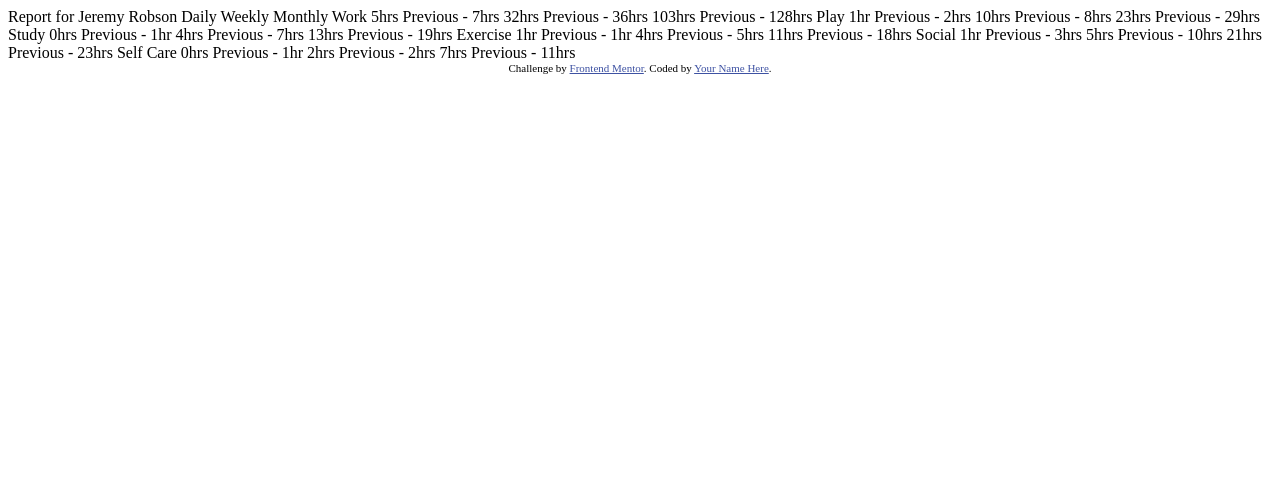
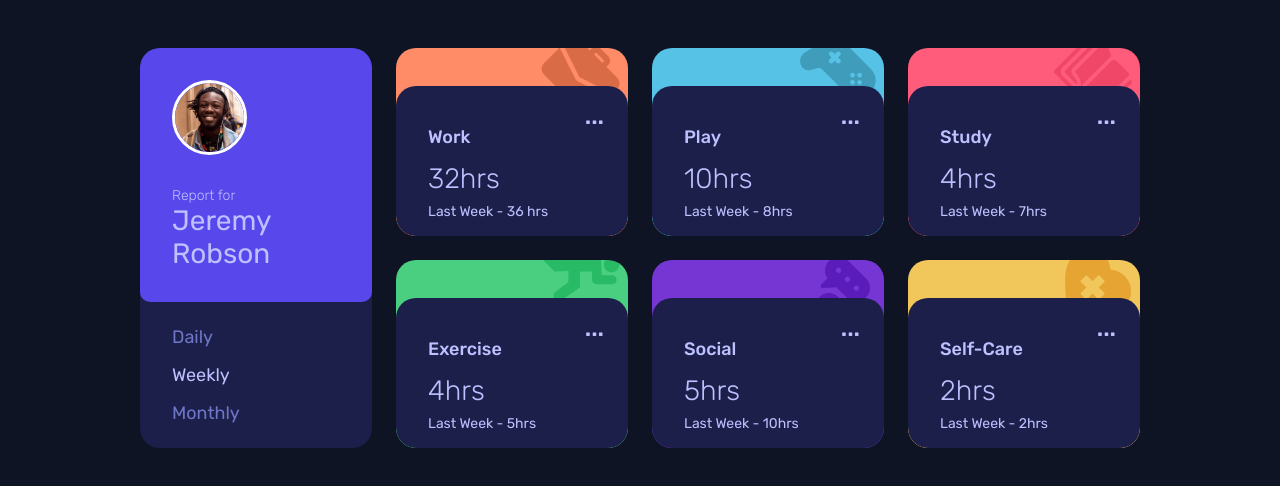
Before and after one commit to SaloRB/frontend-mentor-time-tracking-dashboard, a plain HTML site: page index.html in a window 1280 px wide. Drawn offline with Linux system fonts and the light colour scheme.

Commit message:
Finished

```diff
--- a/index.html
+++ b/index.html
@@ -1,80 +1,115 @@
 <!DOCTYPE html>
 <html lang="en">
-<head>
-  <meta charset="UTF-8">
-  <meta name="viewport" content="width=device-width, initial-scale=1.0"> <!-- displays site properly based on user's device -->
+  <head>
+    <meta charset="UTF-8" />
+    <meta name="viewport" content="width=device-width, initial-scale=1.0" />
+    <link
+      rel="icon"
+      type="image/png"
+      sizes="32x32"
+      href="./images/favicon-32x32.png"
+    />
+    <link rel="stylesheet" href="style.css" />
+    <script src="script.js" defer></script>
+    <title>Time tracking dashboard</title>
+  </head>
+  <body>
+    <main>
+      <div class="head-card">
+        <div class="profile">
+          <img src="./images/image-jeremy.png" alt="profile" />
+          <h1>Report for <span>Jeremy Robson</span></h1>
+        </div>
+        <div class="filter">
+          <a id="daily" href="#">Daily</a>
+          <a id="weekly" class="active" href="#">Weekly</a>
+          <a id="monthly" href="#">Monthly</a>
+        </div>
+      </div>
 
-  <link rel="icon" type="image/png" sizes="32x32" href="./images/favicon-32x32.png">
+      <div class="card work">
+        <div class="data">
+          <div class="left">
+            <h2>Work</h2>
+            <h3><span id="workCurrent"></span>hrs</h3>
+          </div>
 
-  <title>Frontend Mentor | Time tracking dashboard</title>
+          <div class="right">
+            <a href="#">...</a>
+            <p>Last Week - <span id="workPrevious"></span> hrs</p>
+          </div>
+        </div>
+      </div>
 
-  <!-- Feel free to remove these styles or customise in your own stylesheet 👍 -->
-  <style>
-    .attribution { font-size: 11px; text-align: center; }
-    .attribution a { color: hsl(228, 45%, 44%); }
-  </style>
-</head>
-<body>
+      <div class="card play">
+        <div class="data">
+          <div class="left">
+            <h2>Play</h2>
+            <h3><span id="playCurrent"></span>hrs</h3>
+          </div>
 
-  Report for
-  Jeremy Robson
+          <div class="right">
+            <a href="#">...</a>
+            <p>Last Week - <span id="playPrevious"></span>hrs</p>
+          </div>
+        </div>
+      </div>
 
-  Daily
-  Weekly
-  Monthly
+      <div class="card study">
+        <div class="data">
+          <div class="left">
+            <h2>Study</h2>
+            <h3><span id="studyCurrent"></span>hrs</h3>
+          </div>
 
-  Work
-  5hrs <!-- daily -->
-  Previous - 7hrs <!-- daily -->
-  32hrs <!-- weekly -->
-  Previous - 36hrs <!-- weekly -->
-  103hrs <!-- monthly -->
-  Previous - 128hrs <!-- monthly -->
+          <div class="right">
+            <a href="#">...</a>
+            <p>Last Week - <span id="studyPrevious"></span>hrs</p>
+          </div>
+        </div>
+      </div>
 
-  Play
-  1hr <!-- daily -->
-  Previous - 2hrs <!-- daily -->
-  10hrs <!-- weekly -->
-  Previous - 8hrs <!-- weekly -->
-  23hrs <!-- monthly -->
-  Previous - 29hrs <!-- monthly -->
+      <div class="card exercise">
+        <div class="data">
+          <div class="left">
+            <h2>Exercise</h2>
+            <h3><span id="exerciseCurrent"></span>hrs</h3>
+          </div>
 
-  Study
-  0hrs <!-- daily -->
-  Previous - 1hr <!-- daily -->
-  4hrs <!-- weekly -->
-  Previous - 7hrs <!-- weekly -->
-  13hrs <!-- monthly -->
-  Previous - 19hrs <!-- monthly -->
+          <div class="right">
+            <a href="#">...</a>
+            <p>Last Week - <span id="exercisePrevious"></span>hrs</p>
+          </div>
+        </div>
+      </div>
 
-  Exercise
-  1hr <!-- daily -->
-  Previous - 1hr <!-- daily -->
-  4hrs <!-- weekly -->
-  Previous - 5hrs <!-- weekly -->
-  11hrs <!-- monthly -->
-  Previous - 18hrs <!-- monthly -->
+      <div class="card social">
+        <div class="data">
+          <div class="left">
+            <h2>Social</h2>
+            <h3><span id="socialCurrent"></span>hrs</h3>
+          </div>
 
-  Social
-  1hr <!-- daily -->
-  Previous - 3hrs <!-- daily -->
-  5hrs <!-- weekly -->
-  Previous - 10hrs <!-- weekly -->
-  21hrs <!-- monthly -->
-  Previous - 23hrs <!-- monthly -->
+          <div class="right">
+            <a href="#">...</a>
+            <p>Last Week - <span id="socialPrevious"></span>hrs</p>
+          </div>
+        </div>
+      </div>
 
-  Self Care
-  0hrs <!-- daily -->
-  Previous - 1hr <!-- daily -->
-  2hrs <!-- weekly -->
-  Previous - 2hrs <!-- weekly -->
-  7hrs <!-- monthly -->
-  Previous - 11hrs <!-- monthly -->
+      <div class="card self-care">
+        <div class="data">
+          <div class="left">
+            <h2>Self-Care</h2>
+            <h3><span id="selfCareCurrent"></span>hrs</h3>
+          </div>
 
-
-  <div class="attribution">
-    Challenge by <a href="https://www.frontendmentor.io?ref=challenge" target="_blank">Frontend Mentor</a>.
-    Coded by <a href="#">Your Name Here</a>.
-  </div>
-</body>
+          <div class="right">
+            <a href="#">...</a>
+            <p>Last Week - <span id="selfCarePrevious"></span>hrs</p>
+          </div>
+        </div>
+      </div>
+    </main>
+  </body>
 </html>
--- /dev/null
+++ b/script.js
@@ -0,0 +1,211 @@
+const daily = document.getElementById('daily')
+const weekly = document.getElementById('weekly')
+const monthly = document.getElementById('monthly')
+
+const workCurrent = document.getElementById('workCurrent')
+const workPrevious = document.getElementById('workPrevious')
+
+const playCurrent = document.getElementById('playCurrent')
+const playPrevious = document.getElementById('playPrevious')
+
+const studyCurrent = document.getElementById('studyCurrent')
+const studyPrevious = document.getElementById('studyPrevious')
+
+const exerciseCurrent = document.getElementById('exerciseCurrent')
+const exercisePrevious = document.getElementById('exercisePrevious')
+
+const socialCurrent = document.getElementById('socialCurrent')
+const socialPrevious = document.getElementById('socialPrevious')
+
+const selfCareCurrent = document.getElementById('selfCareCurrent')
+const selfCarePrevious = document.getElementById('selfCarePrevious')
+
+const data = [
+  {
+    title: 'Work',
+    timeframes: {
+      daily: {
+        current: 5,
+        previous: 7,
+      },
+      weekly: {
+        current: 32,
+        previous: 36,
+      },
+      monthly: {
+        current: 103,
+        previous: 128,
+      },
+    },
+  },
+  {
+    title: 'Play',
+    timeframes: {
+      daily: {
+        current: 1,
+        previous: 2,
+      },
+      weekly: {
+        current: 10,
+        previous: 8,
+      },
+      monthly: {
+        current: 23,
+        previous: 29,
+      },
+    },
+  },
+  {
+    title: 'Study',
+    timeframes: {
+      daily: {
+        current: 0,
+        previous: 1,
+      },
+      weekly: {
+        current: 4,
+        previous: 7,
+      },
+      monthly: {
+        current: 13,
+        previous: 19,
+      },
+    },
+  },
+  {
+    title: 'Exercise',
+    timeframes: {
+      daily: {
+        current: 1,
+        previous: 1,
+      },
+      weekly: {
+        current: 4,
+        previous: 5,
+      },
+      monthly: {
+        current: 11,
+        previous: 18,
+      },
+    },
+  },
+  {
+    title: 'Social',
+    timeframes: {
+      daily: {
+        current: 1,
+        previous: 3,
+      },
+      weekly: {
+        current: 5,
+        previous: 10,
+      },
+      monthly: {
+        current: 21,
+        previous: 23,
+      },
+    },
+  },
+  {
+    title: 'Self Care',
+    timeframes: {
+      daily: {
+        current: 0,
+        previous: 1,
+      },
+      weekly: {
+        current: 2,
+        previous: 2,
+      },
+      monthly: {
+        current: 7,
+        previous: 11,
+      },
+    },
+  },
+]
+
+daily.addEventListener('click', () => {
+  daily.classList.add('active')
+  weekly.classList.remove('active')
+  monthly.classList.remove('active')
+  getData()
+})
+
+weekly.addEventListener('click', () => {
+  daily.classList.remove('active')
+  weekly.classList.add('active')
+  monthly.classList.remove('active')
+  getData()
+})
+
+monthly.addEventListener('click', () => {
+  daily.classList.remove('active')
+  weekly.classList.remove('active')
+  monthly.classList.add('active')
+  getData()
+})
+
+function getData() {
+  if (daily.classList.contains('active')) {
+    workCurrent.innerText = data[0].timeframes.daily.current
+    workPrevious.innerText = data[0].timeframes.daily.previous
+
+    playCurrent.innerText = data[1].timeframes.daily.current
+    playPrevious.innerText = data[1].timeframes.daily.previous
+
+    studyCurrent.innerText = data[2].timeframes.daily.current
+    studyPrevious.innerText = data[2].timeframes.daily.previous
+
+    exerciseCurrent.innerText = data[3].timeframes.daily.current
+    exercisePrevious.innerText = data[3].timeframes.daily.previous
+
+    socialCurrent.innerText = data[4].timeframes.daily.current
+    socialPrevious.innerText = data[4].timeframes.daily.previous
+
+    selfCareCurrent.innerText = data[5].timeframes.daily.current
+    selfCarePrevious.innerText = data[5].timeframes.daily.previous
+  }
+
+  if (weekly.classList.contains('active')) {
+    workCurrent.innerText = data[0].timeframes.weekly.current
+    workPrevious.innerText = data[0].timeframes.weekly.previous
+
+    playCurrent.innerText = data[1].timeframes.weekly.current
+    playPrevious.innerText = data[1].timeframes.weekly.previous
+
+    studyCurrent.innerText = data[2].timeframes.weekly.current
+    studyPrevious.innerText = data[2].timeframes.weekly.previous
+
+    exerciseCurrent.innerText = data[3].timeframes.weekly.current
+    exercisePrevious.innerText = data[3].timeframes.weekly.previous
+
+    socialCurrent.innerText = data[4].timeframes.weekly.current
+    socialPrevious.innerText = data[4].timeframes.weekly.previous
+
+    selfCareCurrent.innerText = data[5].timeframes.weekly.current
+    selfCarePrevious.innerText = data[5].timeframes.weekly.previous
+  }
+
+  if (monthly.classList.contains('active')) {
+    workCurrent.innerText = data[0].timeframes.monthly.current
+    workPrevious.innerText = data[0].timeframes.monthly.previous
+
+    playCurrent.innerText = data[1].timeframes.monthly.current
+    playPrevious.innerText = data[1].timeframes.monthly.previous
+
+    studyCurrent.innerText = data[2].timeframes.monthly.current
+    studyPrevious.innerText = data[2].timeframes.monthly.previous
+
+    exerciseCurrent.innerText = data[3].timeframes.monthly.current
+    exercisePrevious.innerText = data[3].timeframes.monthly.previous
+
+    socialCurrent.innerText = data[4].timeframes.monthly.current
+    socialPrevious.innerText = data[4].timeframes.monthly.previous
+
+    selfCareCurrent.innerText = data[5].timeframes.monthly.current
+    selfCarePrevious.innerText = data[5].timeframes.monthly.previous
+  }
+}
+
+getData()
--- /dev/null
+++ b/style.css
@@ -0,0 +1,272 @@
+@import url('https://fonts.googleapis.com/css2?family=Rubik:wght@300;400;500&display=swap');
+
+:root {
+  --blue-100: hsl(236, 100%, 87%);
+  --blue-200: hsl(235, 45%, 61%);
+  --blue-300: hsl(246, 80%, 60%);
+  --blue-700: hsl(235, 46%, 20%);
+  --blue-900: hsl(226, 43%, 10%);
+
+  --work: hsl(15, 100%, 70%);
+  --play: hsl(195, 74%, 62%);
+  --study: hsl(348, 100%, 68%);
+  --exercise: hsl(145, 58%, 55%);
+  --social: hsl(264, 64%, 52%);
+  --self-care: hsl(43, 84%, 65%);
+}
+
+* {
+  box-sizing: border-box;
+  margin: 0;
+  padding: 0;
+}
+
+body {
+  font-family: 'Rubik', sans-serif;
+  background-color: var(--blue-900);
+  margin: 3rem auto;
+  width: 350px;
+}
+
+main {
+  display: grid;
+  grid-gap: 1.5rem;
+}
+
+.head-card {
+  background-color: var(--blue-700);
+  border-radius: 20px;
+  overflow: hidden;
+}
+
+.profile {
+  background-color: var(--blue-300);
+  padding: 2rem;
+  display: flex;
+  align-items: center;
+  border-radius: 10px;
+}
+
+.profile img {
+  width: 75px;
+  border: 3px solid #fff;
+  border-radius: 50%;
+  margin-right: 1rem;
+}
+
+.profile h1 {
+  color: var(--blue-100);
+  font-size: 16px;
+  font-weight: 300;
+}
+
+.profile h1 span {
+  font-size: 22px;
+  font-weight: 400;
+  display: block;
+}
+
+.filter {
+  padding: 2rem;
+  display: flex;
+  justify-content: space-between;
+  align-items: center;
+}
+
+.filter a {
+  color: var(--blue-200);
+  text-decoration: none;
+  font-size: 22px;
+  font-weight: 400;
+}
+
+.filter a.active {
+  color: var(--blue-100);
+}
+
+.filter a:hover {
+  color: var(--blue-100);
+}
+
+.card {
+  border-radius: 20px;
+  overflow: hidden;
+  background-repeat: no-repeat;
+  background-position: 95% -10%;
+  position: relative;
+  height: 160px;
+}
+
+.data {
+  background-color: var(--blue-700);
+  position: absolute;
+  bottom: 0;
+  left: 0;
+  right: 0;
+  border-radius: 20px;
+  display: flex;
+  justify-content: space-between;
+  align-items: center;
+  height: 80%;
+  padding: 1.5rem;
+  cursor: pointer;
+}
+
+.data:hover {
+  background-color: var(--blue-200);
+}
+
+.left {
+  display: flex;
+  flex-direction: column;
+  justify-content: space-between;
+  height: 80%;
+}
+
+.left h2 {
+  color: var(--blue-100);
+  font-size: 18px;
+  font-weight: 500;
+}
+
+.left h3 {
+  color: var(--blue-100);
+  font-size: 28px;
+  font-weight: 300;
+}
+
+.right {
+  text-align: right;
+  display: flex;
+  flex-direction: column;
+  justify-content: space-between;
+  height: 80%;
+}
+
+.right a {
+  color: var(--blue-100);
+  text-decoration: none;
+  font-size: 24px;
+  font-weight: 500;
+}
+
+.right p {
+  color: var(--blue-100);
+  font-size: 14px;
+  font-weight: 400;
+}
+
+.work {
+  background-image: url('./images/icon-work.svg');
+  background-color: var(--work);
+}
+
+.play {
+  background-image: url('./images/icon-play.svg');
+  background-color: var(--play);
+}
+
+.study {
+  background-image: url('./images/icon-study.svg');
+  background-color: var(--study);
+}
+
+.exercise {
+  background-image: url('./images/icon-exercise.svg');
+  background-color: var(--exercise);
+}
+
+.social {
+  background-image: url('./images/icon-social.svg');
+  background-color: var(--social);
+}
+
+.self-care {
+  background-image: url('./images/icon-self-care.svg');
+  background-color: var(--self-care);
+}
+
+@media screen and (min-width: 768px) {
+  body {
+    width: 700px;
+  }
+
+  main {
+    grid-template-columns: repeat(2, 1fr);
+  }
+
+  .head-card {
+    grid-row: 1 / 3;
+  }
+
+  .profile {
+    margin-bottom: 3rem;
+  }
+}
+
+@media screen and (min-width: 1024px) {
+  body {
+    width: 1000px;
+  }
+
+  main {
+    grid-template-columns: repeat(4, 1fr);
+  }
+
+  .head-card {
+    grid-row: 1 / 3;
+  }
+
+  .profile {
+    flex-direction: column;
+    align-items: start;
+    margin-bottom: 0;
+  }
+
+  .profile img {
+    margin-right: 0rem;
+    margin-bottom: 2rem;
+  }
+
+  .profile h1 {
+    font-size: 14px;
+  }
+
+  .profile h1 span {
+    font-size: 28px;
+    font-weight: 400;
+    display: block;
+  }
+
+  .filter {
+    flex-direction: column;
+    justify-content: flex-start;
+    align-items: start;
+    padding: 1rem;
+  }
+
+  .filter a {
+    font-size: 18px;
+    margin: 0.5rem 1rem;
+  }
+
+  .card {
+    height: 100%;
+  }
+
+  .data {
+    padding: 2rem;
+  }
+
+  .right p {
+    position: absolute;
+    left: 2rem;
+    bottom: 1rem;
+  }
+
+  .right a {
+    position: absolute;
+    top: 1rem;
+    right: 1.5rem;
+  }
+}
```
Also changed, not shown: design/active-states.jpg (deleted), design/desktop-design.jpg (deleted), design/desktop-preview.jpg (deleted), design/mobile-design.jpg (deleted), 4 other files.
